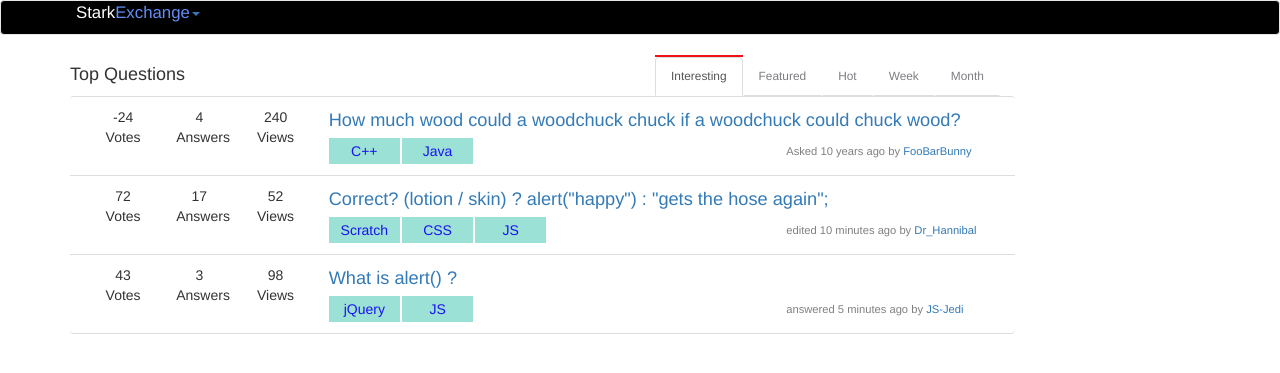
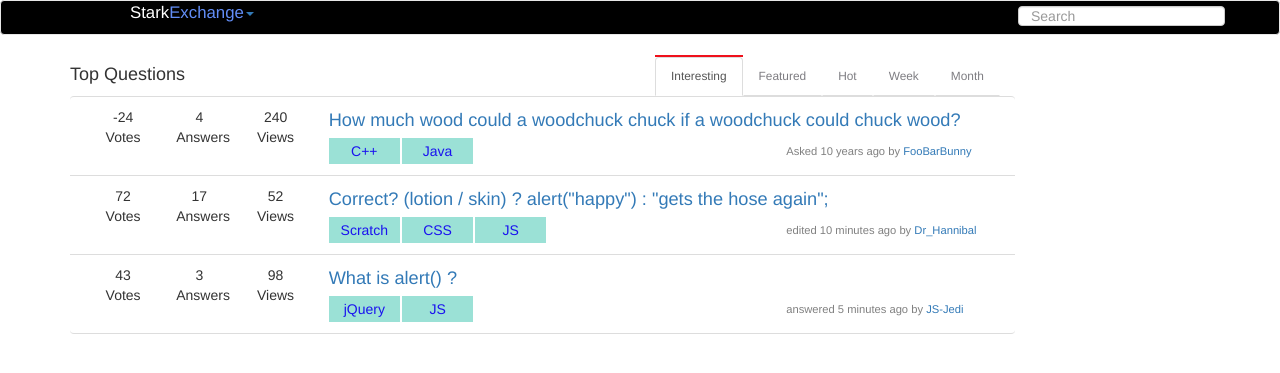
Before and after one commit to alex-B-Ly/so-clone, a PHP site: page / in a window 1280 px wide. Shown: the top 373 px of the page. Run offline with PHP 8.4, Linux system fonts and the light colour scheme.

Commit message:
started nav, have to figure out spacing between elements and putting help dropdown on left side of search

```diff
--- a/css/style.css
+++ b/css/style.css
@@ -19,6 +19,15 @@
 
 .exchange{
   color: #628DF6;
+}
+
+.help{
+  color: #fff;
+}
+
+.form-control{
+  height: 20px;
+  margin-top: 5px;
 }
 
 /* MAIN CONTENT */
--- a/index.html
+++ b/index.html
@@ -12,12 +12,19 @@
 
 <!-- nav -->
 <nav class="navbar navbar-default main-nav">
-  <div class="container-fluid">
+  <div class="container">
     <div class="navbar-header">
       <a href="#" class="dropdown-toggle nav-icon" data-toggle="dropdown" role="button" aria-haspopup="true" aria-expanded="false">
       <span class="stark">Stark</span><span class="exchange">Exchange</span><span class="caret"></span></a>
     </div>
+
+    <div class="navbar-right" role="search">
+      <div class="form-group">
+        <input type="text" class="form-control" placeholder="Search">
+      </div>
+    </div>
   </div>
+
 </nav>
 <!-- Alex: main !-->
 <div class="container">
```
